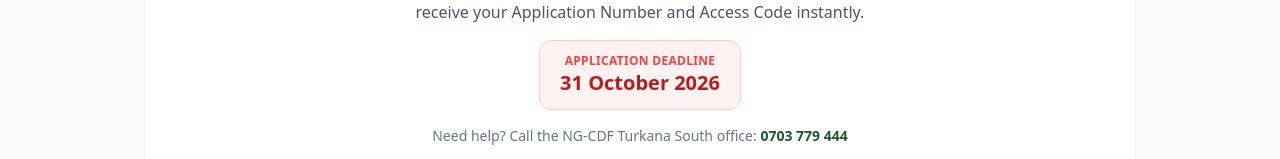
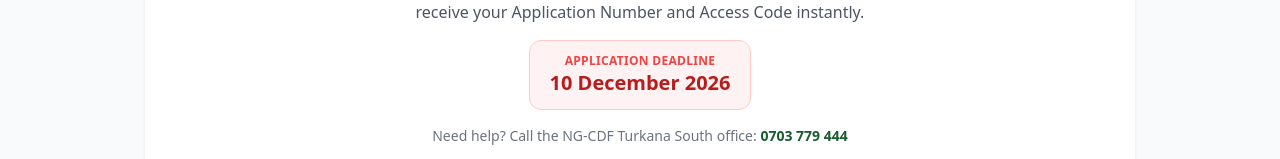
Before and after one commit to Natwom/Turkana-South-CDF-, a React (Vite) app in the folder frontend/: page / in a window 1280 px wide. Shown: the part 209-368 px from the top of the page. Built offline with nearby package versions, Linux system fonts and the light colour scheme; no server answers.

Commit message:
Apiaro MNONO KONZA

```diff
--- a/frontend/src/pages/Landing.jsx
+++ b/frontend/src/pages/Landing.jsx
@@ -1,7 +1,7 @@
 import { Link } from 'react-router-dom'
 
-// ── Edit these two lines when the deadline or support number changes ──
-const DEADLINE = '31 October 2026'
+// ── Edit these lines when the deadline or support number changes ──
+const DEADLINE = '10 December 2026'
 const SUPPORT_PHONE = '0703 779 444'
 const SUPPORT_PHONE_LINK = 'tel:0703779444'
 
```
